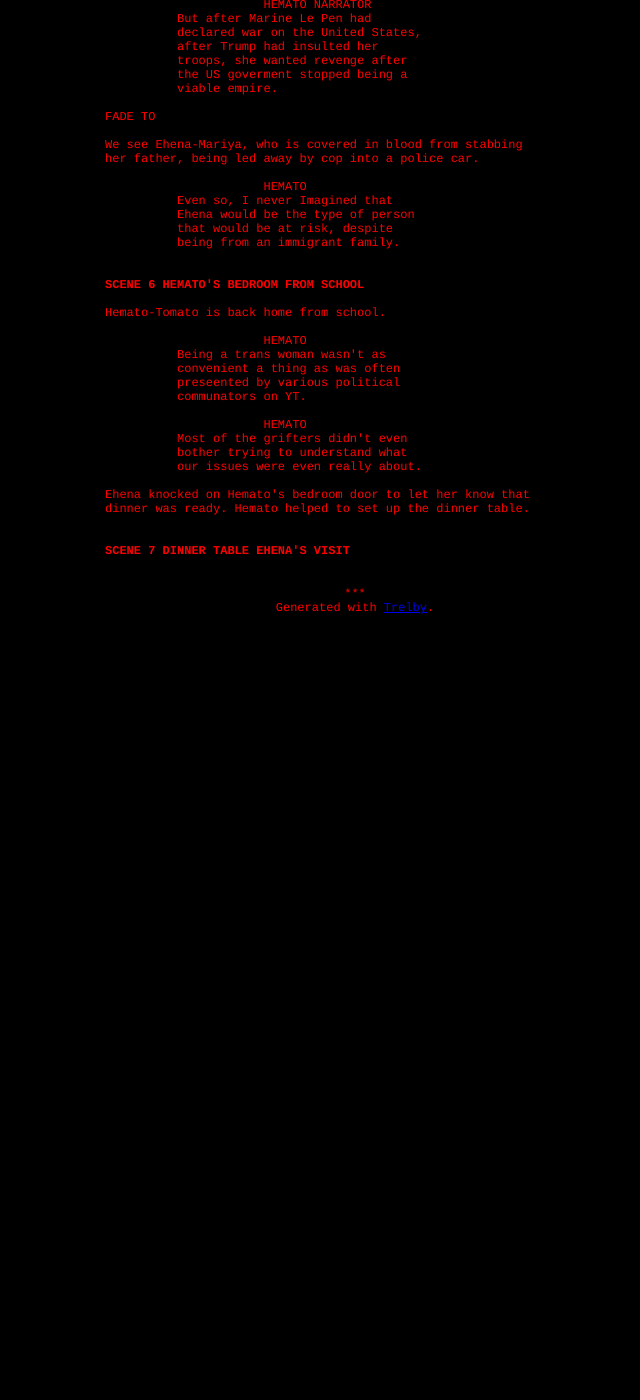
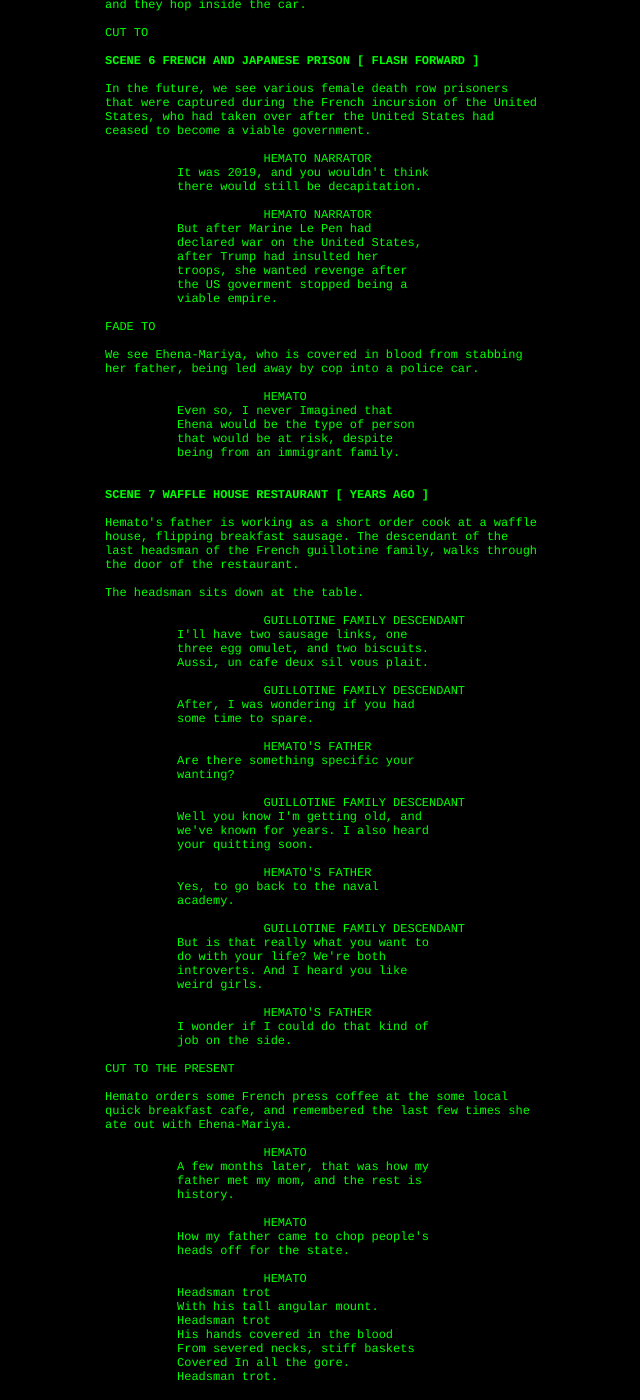
Before and after one commit to LWFlouisa/UploadedFairyOELN, a Jekyll site: the page screenplay.html, which Jekyll copies as it is, in a window 1280 px wide and 1400 px high, scrolled down 5229 px. Shown: the whole window, without its empty margins (285-925 px from the left). Built offline with Jekyll 4.4.1, drawn with Linux system fonts in a browser that asks for light colours; before the commit the page ends 5859 px from its top, so only the background shows below that; some of the changed text lies outside the part shown.

Commit message:
Update screenplay.html

```diff
--- a/screenplay.html
+++ b/screenplay.html
@@ -1,11 +1,10 @@
-
 <!DOCTYPE HTML PUBLIC "-//W3C//DTD HTML 4.01 Transitional//EN" "http://www.w3.org/TR/html4/loose.dtd">
 <html>
 <head>
 <meta http-equiv="Content-Type" content="text/html; charset=utf-8">
 <title>Exported Screenplay</title>
 <style type="text/css">
-body {background: black; color: red; text-align: center;}
+body {background: black; color: lime; text-align: center;}
 pre, p {font: 12px/14px Courier, "Courier New", monospace !important;}
 pre {text-align: left !important; letter-spacing: 0 !important; margin-top: 0px !important; margin-bottom: 0px !important;}
 p {text-align: center;}
@@ -58,22 +57,38 @@ p {text-align: center;}
   <pre class="sc"> </pre>
   <pre class="sc">SCENE 3 DEATH TO INNOCENSE</pre>
   <pre class="ac"> </pre>
-  <pre class="ac">The girl, wearing a French girl's dress, is being peered</pre>
-  <pre class="ac">over while they look over the balcony.</pre>
-  <pre class="ac"> </pre>
-  <pre class="ac">CUT TO</pre>
-  <pre class="ac"> </pre>
   <pre class="ac">The mother is writing a letter to warden, indicating she is</pre>
   <pre class="ac">willing to pay for a specialized executioner for her still</pre>
   <pre class="ac">living daughter, whom had murdered her sister.</pre>
-  <pre class="ac"> </pre>
-  <pre class="ac"></pre>
+  <pre class="ch"> </pre>
+  <pre class="ch">                      RINALDA</pre>
+  <pre class="di">          Where are you taking me mom?</pre>
+  <pre class="ch"> </pre>
+  <pre class="ch">                      RINALDA'S MOTHER</pre>
+  <pre class="pa">                ( Jerking Rinalda by the</pre>
+  <pre class="pa">                 arm to take her court.)</pre>
+  <pre class="di">          No exceptions for blood.</pre>
+  <pre class="ch"> </pre>
+  <pre class="ch">                      RINALDA</pre>
+  <pre class="di">          But why me mom?</pre>
+  <pre class="ch"> </pre>
+  <pre class="ch">                      RINALDA'S MOTHER</pre>
+  <pre class="di">          Your sister</pre>
+  <pre class="di">          Was all the wealth we buried.</pre>
+  <pre class="di">          Your sister</pre>
+  <pre class="di">          Always better than you at class.</pre>
+  <pre class="di">          Your sister</pre>
+  <pre class="di">          Whom I never had to ask to</pre>
+  <pre class="di">          Clean garbage or her room.</pre>
+  <pre class="di">          Always perfect, you are not.</pre>
+  <pre class="di">          Your sister.</pre>
+  <pre class="ch"> </pre>
+  <pre class="ch">                      </pre>
   <pre class="sc"> </pre>
   <pre class="sc">SCENE 4 FRENCH GIRL IN PRISON</pre>
   <pre class="ac"> </pre>
-  <pre class="ac">The girl, now dressed in an orange jump suit and crocs, is</pre>
-  <pre class="ac">having a conversation with her mother, who is standing</pre>
-  <pre class="ac">outside the cell.</pre>
+  <pre class="ac">Rinalda is being led away by the warden to the execution</pre>
+  <pre class="ac">room.</pre>
   <pre class="ch"> </pre>
   <pre class="ch">                      EXECUTIONER</pre>
   <pre class="di">          Rinalda, you've been sentenced to</pre>
@@ -83,8 +98,6 @@ p {text-align: center;}
   <pre class="ch"> </pre>
   <pre class="ch">                      RINALDA</pre>
   <pre class="di">          Please let me just die quickly.</pre>
-  <pre class="ch"> </pre>
-  <pre class="ch">                      </pre>
   <pre class="ac"> </pre>
   <pre class="ac">Rinalda is lowered on a buscule, then pushed into a lunette</pre>
   <pre class="ac">where her little neck goes. Below she sees the black blinder</pre>
@@ -361,8 +374,8 @@ p {text-align: center;}
   <pre class="di">          abuse the pixels. Filling the world</pre>
   <pre class="di">          with their own desires. Innocuous</pre>
   <pre class="di">          de mort.</pre>
-  <pre class="ac"> </pre>
-  <pre class="ac">CUT TO</pre>
+  <pre class="ab"> </pre>
+  <pre class="ab">                         CHAPTER 2</pre>
   <pre class="sc"> </pre>
   <pre class="sc">SCENE 5 SCHOOL PARKING LOT</pre>
   <pre class="ac"> </pre>
@@ -413,7 +426,97 @@ p {text-align: center;}
   <pre class="sc"> </pre>
   <pre class="sc"></pre>
   <pre class="sc"> </pre>
-  <pre class="sc">SCENE 6 HEMATO'S BEDROOM FROM SCHOOL</pre>
+  <pre class="sc">SCENE 7 WAFFLE HOUSE RESTAURANT [ YEARS AGO ]</pre>
+  <pre class="ac"> </pre>
+  <pre class="ac">Hemato's father is working as a short order cook at a waffle</pre>
+  <pre class="ac">house, flipping breakfast sausage. The descendant of the</pre>
+  <pre class="ac">last headsman of the French guillotine family, walks through</pre>
+  <pre class="ac">the door of the restaurant.</pre>
+  <pre class="ac"> </pre>
+  <pre class="ac">The headsman sits down at the table.</pre>
+  <pre class="ch"> </pre>
+  <pre class="ch">                      GUILLOTINE FAMILY DESCENDANT</pre>
+  <pre class="di">          I'll have two sausage links, one</pre>
+  <pre class="di">          three egg omulet, and two biscuits.</pre>
+  <pre class="di">          Aussi, un cafe deux sil vous plait.</pre>
+  <pre class="ch"> </pre>
+  <pre class="ch">                      GUILLOTINE FAMILY DESCENDANT</pre>
+  <pre class="di">          After, I was wondering if you had</pre>
+  <pre class="di">          some time to spare.</pre>
+  <pre class="ch"> </pre>
+  <pre class="ch">                      HEMATO'S FATHER</pre>
+  <pre class="di">          Are there something specific your</pre>
+  <pre class="di">          wanting?</pre>
+  <pre class="ch"> </pre>
+  <pre class="ch">                      GUILLOTINE FAMILY DESCENDANT</pre>
+  <pre class="di">          Well you know I'm getting old, and</pre>
+  <pre class="di">          we've known for years. I also heard</pre>
+  <pre class="di">          your quitting soon.</pre>
+  <pre class="ch"> </pre>
+  <pre class="ch">                      HEMATO'S FATHER</pre>
+  <pre class="di">          Yes, to go back to the naval</pre>
+  <pre class="di">          academy.</pre>
+  <pre class="ch"> </pre>
+  <pre class="ch">                      GUILLOTINE FAMILY DESCENDANT</pre>
+  <pre class="di">          But is that really what you want to</pre>
+  <pre class="di">          do with your life? We're both</pre>
+  <pre class="di">          introverts. And I heard you like</pre>
+  <pre class="di">          weird girls.</pre>
+  <pre class="ch"> </pre>
+  <pre class="ch">                      HEMATO'S FATHER</pre>
+  <pre class="di">          I wonder if I could do that kind of</pre>
+  <pre class="di">          job on the side.</pre>
+  <pre class="ac"> </pre>
+  <pre class="ac">CUT TO THE PRESENT</pre>
+  <pre class="ac"> </pre>
+  <pre class="ac">Hemato orders some French press coffee at the some local</pre>
+  <pre class="ac">quick breakfast cafe, and remembered the last few times she</pre>
+  <pre class="ac">ate out with Ehena-Mariya.</pre>
+  <pre class="ch"> </pre>
+  <pre class="ch">                      HEMATO</pre>
+  <pre class="di">          A few months later, that was how my</pre>
+  <pre class="di">          father met my mom, and the rest is</pre>
+  <pre class="di">          history.</pre>
+  <pre class="ch"> </pre>
+  <pre class="ch">                      HEMATO</pre>
+  <pre class="di">          How my father came to chop people's</pre>
+  <pre class="di">          heads off for the state.</pre>
+  <pre class="ch"> </pre>
+  <pre class="ch">                      HEMATO</pre>
+  <pre class="di">          Headsman trot</pre>
+  <pre class="di">          With his tall angular mount.</pre>
+  <pre class="di">          Headsman trot</pre>
+  <pre class="di">          His hands covered in the blood</pre>
+  <pre class="di">          From severed necks, stiff baskets</pre>
+  <pre class="di">          Covered In all the gore.</pre>
+  <pre class="di">          Headsman trot.</pre>
+  <pre class="di">          </pre>
+  <pre class="ch"> </pre>
+  <pre class="ch">                      HEMATO</pre>
+  <pre class="di">          To think with all the</pre>
+  <pre class="di">          Blood, one will faint to</pre>
+  <pre class="di">          The sight of gore.</pre>
+  <pre class="ac"> </pre>
+  <pre class="ac">Hemato-Tomato imagines herself pulling the lever on a piston</pre>
+  <pre class="ac">powered guillotined in a French prison:</pre>
+  <pre class="ch"> </pre>
+  <pre class="ch">                      HEMATO</pre>
+  <pre class="di">          All my secrets</pre>
+  <pre class="di">          Hidden inside my cupboard.</pre>
+  <pre class="di">          All my secrets</pre>
+  <pre class="di">          From my taste for blood and</pre>
+  <pre class="di">          Severed heads of French girls</pre>
+  <pre class="di">          Strapped onto contraption.</pre>
+  <pre class="di">          All my secrets</pre>
+  <pre class="ch"> </pre>
+  <pre class="ch">                      HEMATO</pre>
+  <pre class="di">          Layed bare for all</pre>
+  <pre class="di">          To see on the scaffolds</pre>
+  <pre class="di">          Feminine form.</pre>
+  <pre class="ch"> </pre>
+  <pre class="ch">                      </pre>
+  <pre class="sc"> </pre>
+  <pre class="sc">SCENE 8 HEMATO'S BEDROOM FROM SCHOOL</pre>
   <pre class="ac"> </pre>
   <pre class="ac">Hemato-Tomato is back home from school.</pre>
   <pre class="ch"> </pre>
@@ -430,10 +533,6 @@ p {text-align: center;}
   <pre class="ac"> </pre>
   <pre class="ac">Ehena knocked on Hemato's bedroom door to let her know that</pre>
   <pre class="ac">dinner was ready. Hemato helped to set up the dinner table.</pre>
-  <pre class="sc"> </pre>
-  <pre class="sc"></pre>
-  <pre class="sc"> </pre>
-  <pre class="sc">SCENE 7 DINNER TABLE EHENA'S VISIT</pre>
   <pre class="ac"> </pre>
   <pre class="ac"></pre>
 </div>
```
